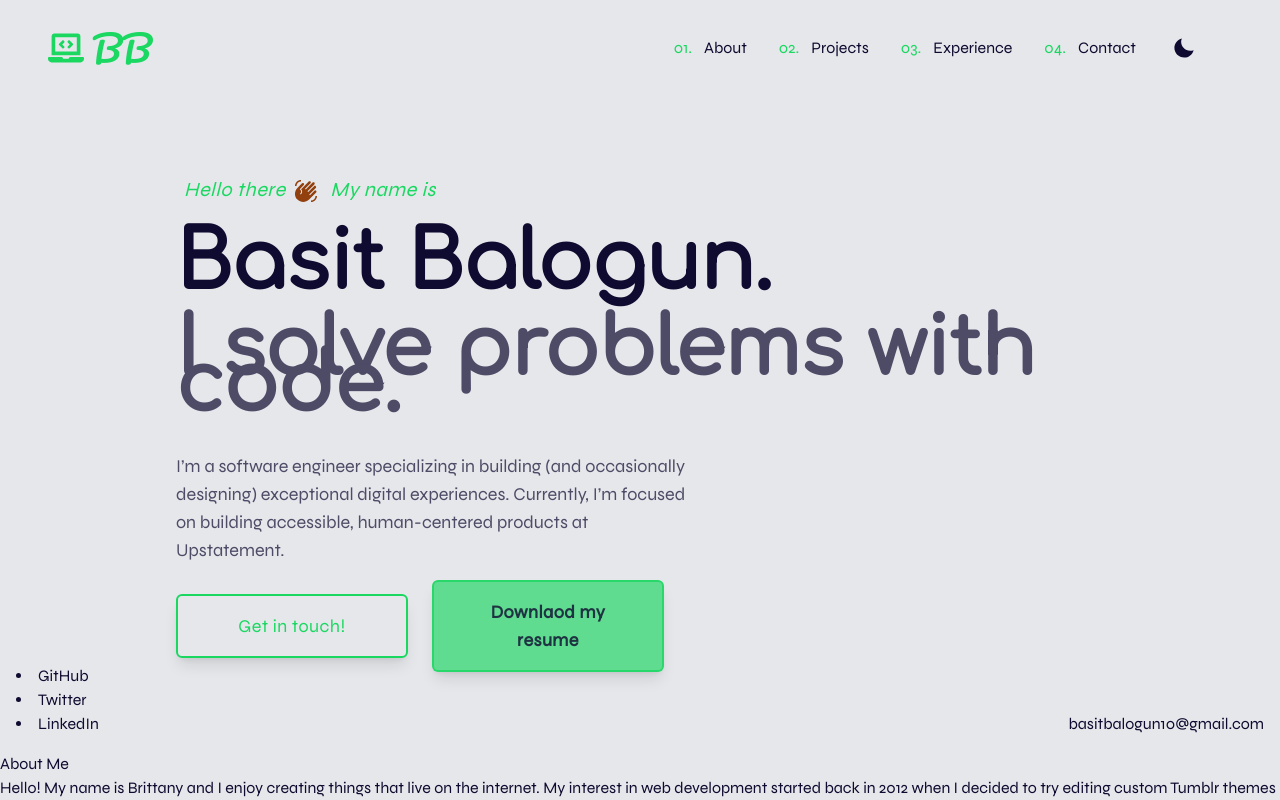
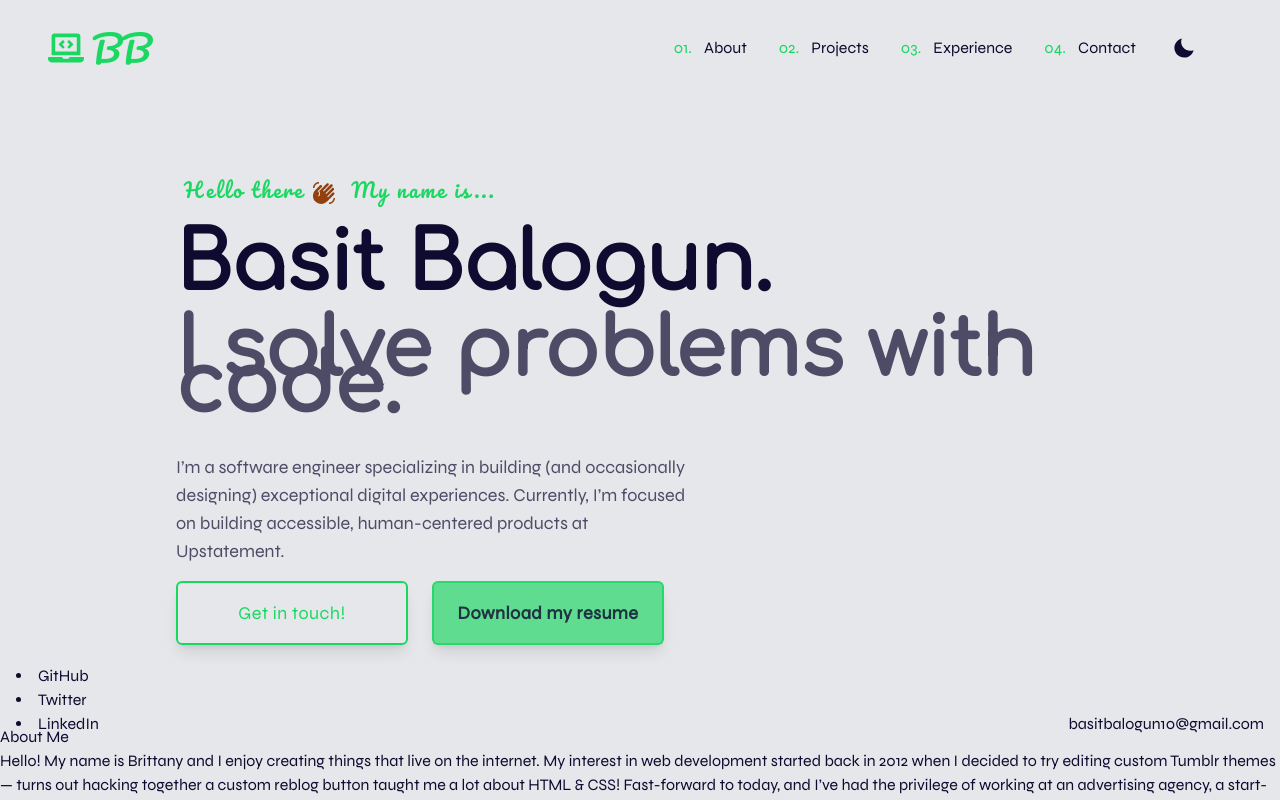
Before and after one commit to Basit-Balogun10/my-portfolio, a React (Vite) app: page / in a window 1280 px wide. Shown: the top 800 px of the page. Built offline with nearby package versions, Linux system fonts and the light colour scheme.

Commit message:
More touches on hero section

```diff
--- a/src/components/CommonButton.tsx
+++ b/src/components/CommonButton.tsx
@@ -24,7 +24,7 @@ const CommonButton = ({
                 <button
                     className={`primary-btn ${
                         cssClasses ? `${cssClasses}` : ""
-                    } px-6 py-2  ${marginBottom ? `mb-${marginBottom}` : ""} ${
+                    }  ${marginBottom ? `mb-${marginBottom}` : ""} ${
                         marginTop ? `mt-${marginTop}` : ""
                     }
                     px-2 py-4 font-semibold text-mainColor/80 text-lg hover:text-dimmedSecondaryColor dark:hover:text-mainColor/70 bg-dimmedSecondaryColor/60 dark:bg-secondaryColor hover:bg-mainColor dark:hover:bg-secondaryColor/90 border-2 border-dimmedSecondaryColor/60 dark:border-secondaryColor dark:hover:border-secondaryColor/90 tracking-wide rounded-md shadow-lg`}
@@ -35,7 +35,7 @@ const CommonButton = ({
                 <button
                     className={`secondary-btn ${
                         cssClasses ? `${cssClasses}` : ""
-                    } px-6 py-2 ${marginBottom ? `mb-${marginBottom}` : ""} ${
+                    } ${marginBottom ? `mb-${marginBottom}` : ""} ${
                         marginTop ? `mt-${marginTop}` : ""
                     }
                     px-2 py-4 text-lg text-dimmedSecondaryColor dark:text-secondaryColor hover:bg-dimmedSecondaryColor/5 dark:hover:bg-secondaryColor/10 border-2 border-dimmedSecondaryColor dark:border-secondaryColor hover:border-dimmedSecondaryColor/5 dark:hover:border-secondaryColor/10 tracking-wide rounded-md shadow-lg `}
--- a/src/containers/Hero.tsx
+++ b/src/containers/Hero.tsx
@@ -8,15 +8,15 @@ const Hero = () => {
       <section className="my-20 px-7 md:px-44">
           {/* GREETING */}
           <div className="space-y-4 md:space-y-10 md:text-left">
-              <h4 className="md:ml-2 text-dimmedSecondaryColor dark:text-secondaryColor text-xl italic tracking-wide">
+              <h4 className="font-pacifico md:ml-2 text-dimmedSecondaryColor dark:text-secondaryColor text-xl tracking-wide md:tracking-widest">
                   Hello there
-                  <MdWavingHand className="inline mx-2 text-2xl text-amber-800" /> My name is
+                  <MdWavingHand className="inline mx-2 text-2xl text-amber-800" /> My name is...
               </h4>
               <div className="space-y-2 md:space-y-12">
                   <h1 className="font-comfortaa font-black md:font-extrabold text-4xl md:text-[5rem] dark:text-gray-300 tracking-wide md:tracking-normal">
                       Basit Balogun.
                   </h1>
-                  <h2 className="mb-3 font-comfortaa font-black md:font-extrabold text-3xl md:text-[5rem] md:tracking-normal opacity-70">
+                  <h2 className="font-pacifico md:font-comfortaa mb-3 md:font-extrabold text-3xl md:text-[5rem] md:tracking-normal opacity-70">
                       I solve problems with code.
                   </h2>
               </div>
@@ -30,7 +30,7 @@ const Hero = () => {
 
           <div className="md:w-full flex items-center justify-start space-x-6">
               <CommonButton
-                  cssClasses="scale-on-hover md:mx-0 w-2/3 md:w-1/4"
+                  cssClasses="scale-on-hover md:mx-0 w-3/5 md:w-1/4 text-base"
                   buttonText="Get in touch!"
                   marginTop="6"
                   isPrimary={false}
@@ -38,7 +38,7 @@ const Hero = () => {
               />
               <CommonButton
                   cssClasses="scale-on-hover hidden md:block md:w-1/4"
-                  buttonText="Downlaod my resume"
+                  buttonText="Download my resume"
                   marginTop="6"
                   isPrimary={true}
                   width="1/4"
--- a/src/index.css
+++ b/src/index.css
@@ -48,7 +48,7 @@ a {
 }
 
 #blur-overlay {
-    transition: backdrop-filter 1s ease-in-out;
+    transition: backdrop-filter 0.5s ease-in-out;
 }
 
 #nav li {
--- a/tailwind.config.cjs
+++ b/tailwind.config.cjs
@@ -8,11 +8,6 @@ module.exports = {
     theme: {
         extend: {
             colors: {
-                // mainColor: "#0f172a",
-                // mainColor: "#3dbdf8",
-                // mainColor: "#94a3b8",
-                // mainColor: "#f472b6",
-
                 mainColor: "#0f0a2f",
                 lightMainColor: "#130d3c",
                 lighterMainColor: "#241f44",
```
